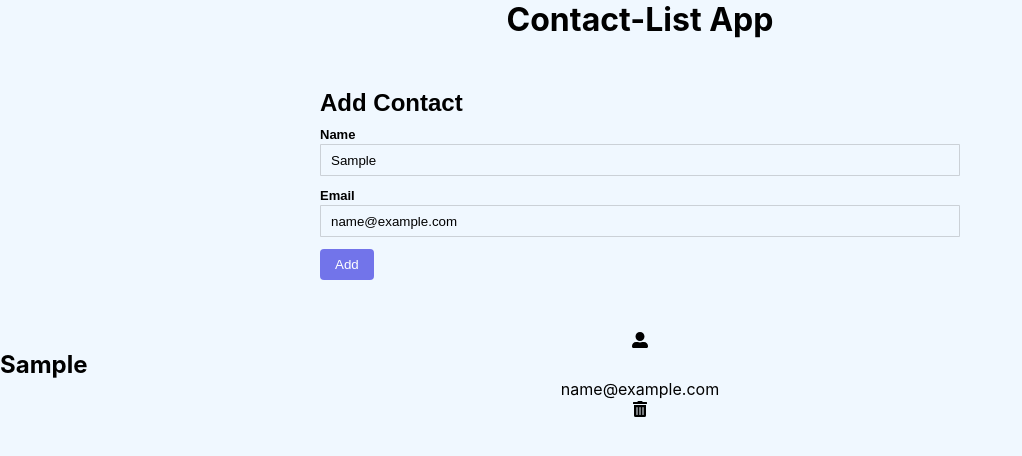
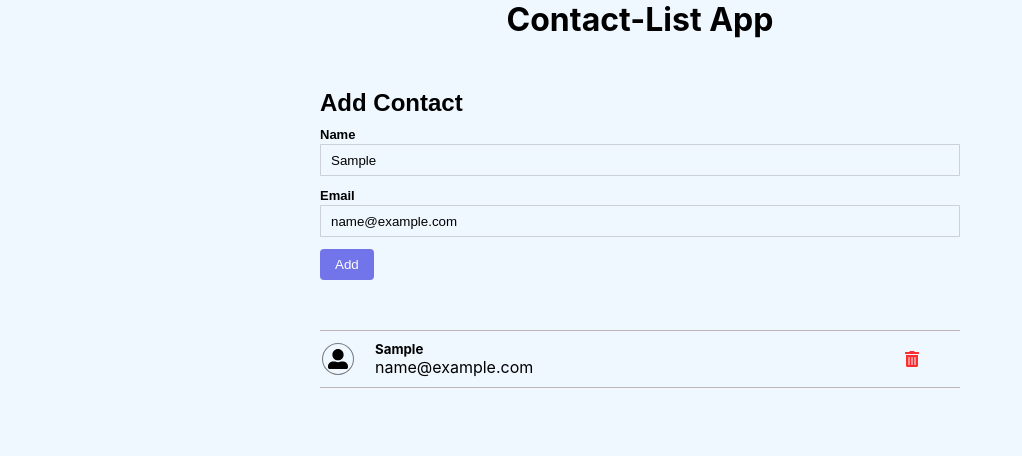
Before and after one commit to behzadiv/contacts-list, a React (Create React App) app: page / in a window 1280 px wide. Both pictures are taken after typing "Sample", "name@example.com" into the empty fields and a click on the button "Add". Shown: the top 456 px of the page, without its empty margins (0-1022 px from the left). Built offline with nearby package versions, Linux system fonts and the light colour scheme; the HTML template or start-up script is replaced by a standard one.

Commit message:
create Contact.css and add styles

```diff
--- /dev/null
+++ b/src/components/Contact.css
@@ -0,0 +1,31 @@
+.contactList{
+    width: 40rem;
+    margin: 10px auto;
+    display: grid;
+    grid-template-columns: 1fr 10fr 1fr;
+    border-top: 1px solid rgba(148, 117, 117, 0.521);
+    border-bottom: 1px solid rgba(148, 117, 117, 0.521);
+    align-items: center;
+    padding: 10px 2px;
+}
+.contactList div{
+    display: flex;
+    flex-direction: column;
+    justify-content: flex-start;
+    align-items: flex-start;
+}
+.user{
+    border: 1px solid rgba(0, 0, 0, 0.507);
+    border-radius:50%;
+    padding: 5px;
+    font-size: xx-large;
+}
+.delete{
+    color:rgba(255, 0, 0, 0.815);
+    cursor: pointer;
+    transition: all 500ms;
+}
+.delete:hover{
+    color: red;
+    transform: translateY(-4px);
+}
--- a/src/components/Contact.jsx
+++ b/src/components/Contact.jsx
@@ -1,15 +1,15 @@
 import { FontAwesomeIcon } from '@fortawesome/react-fontawesome'
 import { faUserAlt ,faTrashAlt} from '@fortawesome/free-solid-svg-icons'
-
+import style from "./Contact.css"
 const Contact = ({name,email}) => {
     return (
-        <div >
-            <FontAwesomeIcon icon={faUserAlt} />
+        <div className="contactList">
+            <FontAwesomeIcon icon={faUserAlt} className="user"/>
             <div>
-                <h2>{name}</h2>
+                <h5>{name}</h5>
                 <p>{email}</p>
             </div>
-            <FontAwesomeIcon icon={faTrashAlt} />
+            <FontAwesomeIcon icon={faTrashAlt} className="delete"/>
         </div>
      );
 }
```
